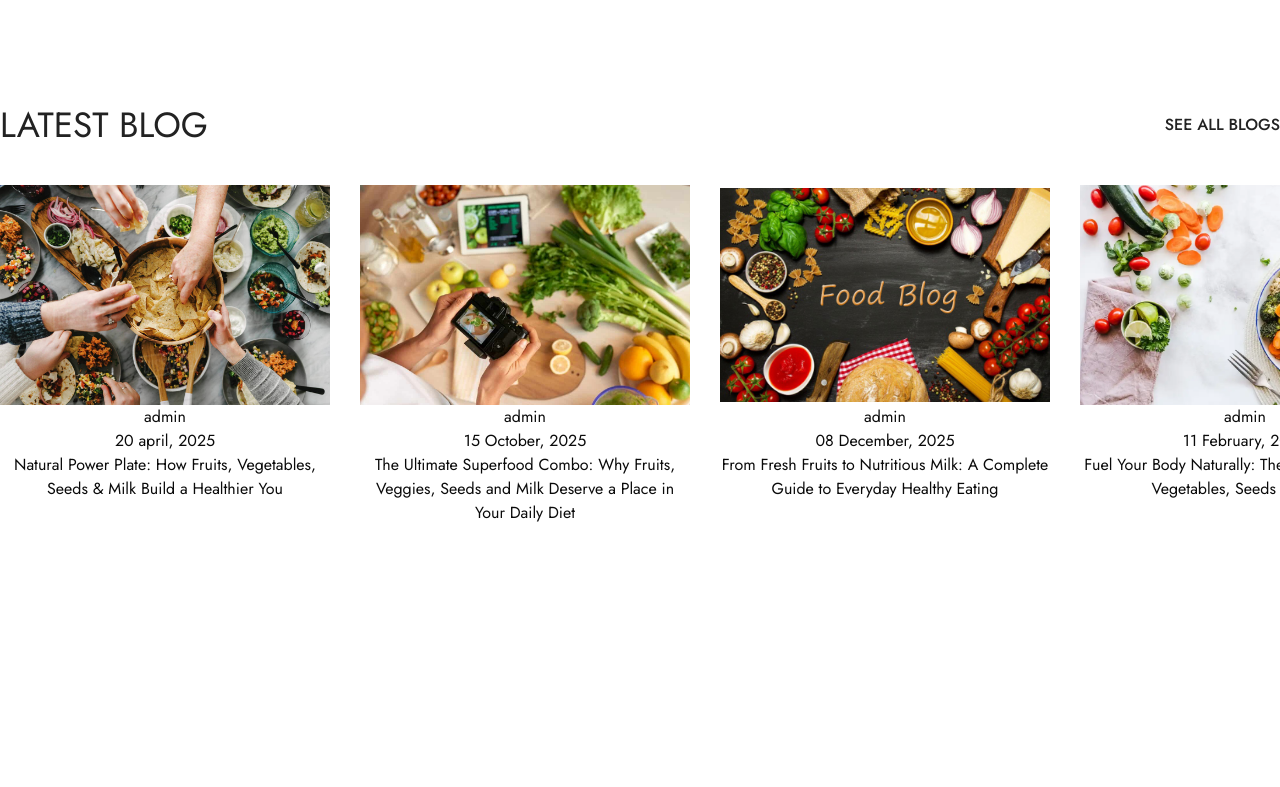
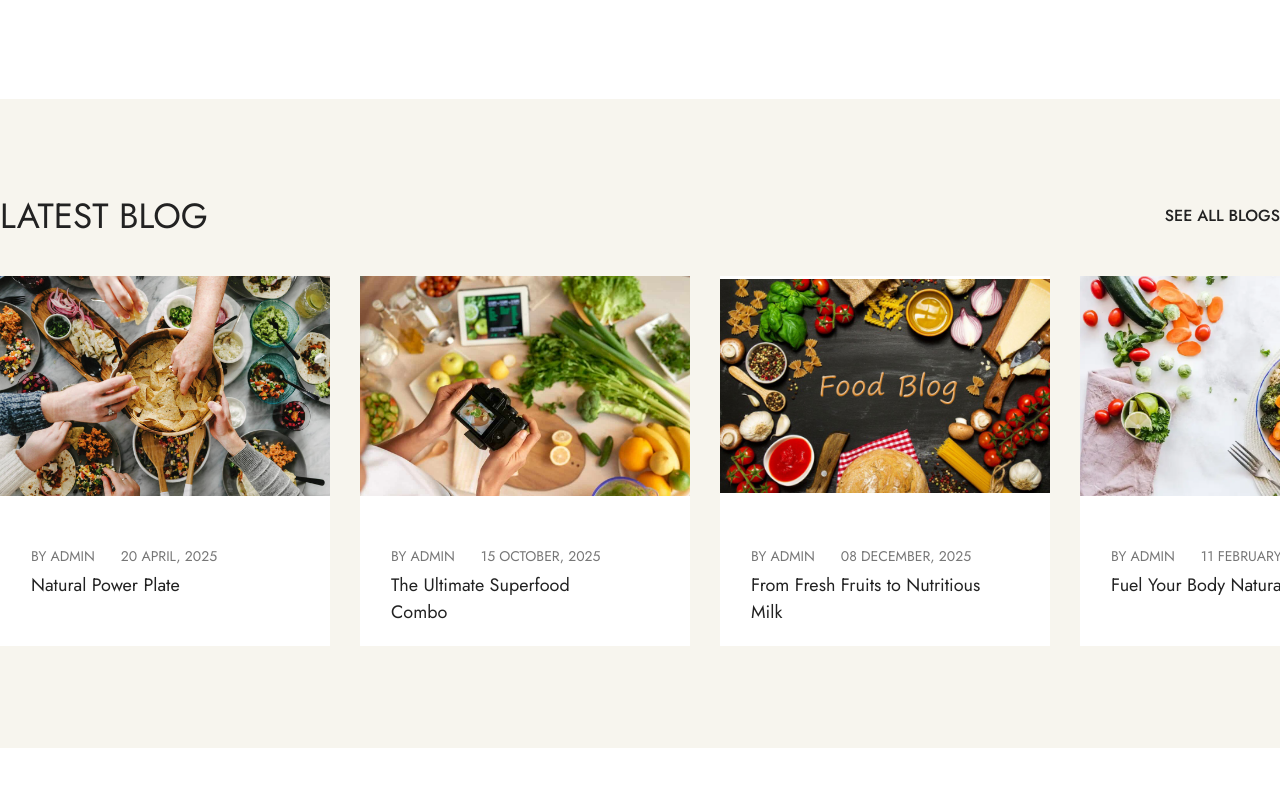
Before and after one commit to ayeshatahsin11/Uomo-E-commerce, a Next.js app: page / in a window 1280 px wide. Shown: the part 4022-4809 px from the top of the page. Before the commit the page ends 4547 px from the top, so only its background shows below. Built offline with nearby package versions, Linux system fonts and the light colour scheme.

Commit message:
blog part done

```diff
--- a/src/app/data/blog.json
+++ b/src/app/data/blog.json
@@ -4,7 +4,7 @@
         "image": "/images/blog.jpg",
         "author" : "admin",
         "date" : "20 april, 2025",
-        "about" : "Natural Power Plate: How Fruits, Vegetables, Seeds & Milk Build a Healthier You"
+        "about" : "Natural Power Plate"
 
     },
     {
@@ -12,7 +12,7 @@
         "image": "/images/blog01.jpg",
         "author" : "admin",
         "date" : "15 October, 2025",
-        "about" : "The Ultimate Superfood Combo: Why Fruits, Veggies, Seeds and Milk Deserve a Place in Your Daily Diet"
+        "about" : "The Ultimate Superfood Combo"
 
     },
     {
@@ -20,7 +20,7 @@
         "image": "/images/blog02.jpg",
         "author" : "admin",
         "date" : "08 December, 2025",
-        "about" : "From Fresh Fruits to Nutritious Milk: A Complete Guide to Everyday Healthy Eating"
+        "about" : "From Fresh Fruits to Nutritious Milk"
 
     },
     {
@@ -28,7 +28,7 @@
         "image": "/images/blog03.jpg",
         "author" : "admin",
         "date" : "11 February, 2026",
-        "about" : "Fuel Your Body Naturally: The Benefits of Fruits, Vegetables, Seeds and Milk"
+        "about" : "Fuel Your Body Naturally"
 
     }
 ]
--- a/src/components/layout/Contents/Blog.jsx
+++ b/src/components/layout/Contents/Blog.jsx
@@ -5,7 +5,7 @@ import BlogNews from './BlogNews'
 
 const Blog = () => {
   return (
-    <section className='mt-25'>
+    <section className='mt-25 bg-[#F7F5EE] mb-25 pt-22.75 pb-25.5'>
         <Container>
             <div className="flex justify-between items-center">
            <Titles name="latest blog" />
--- a/src/components/layout/Contents/BlogNews.jsx
+++ b/src/components/layout/Contents/BlogNews.jsx
@@ -1,8 +1,8 @@
-"use client"
-import { useState, useEffect } from 'react'
-import React from 'react'
-import Container from '../Container'
-import Image from 'next/image'
+"use client";
+import { useState, useEffect } from "react";
+import React from "react";
+import Container from "../Container";
+import Image from "next/image";
 
 const BlogNews = () => {
   const [blog, setBlog] = useState([]);
@@ -18,9 +18,9 @@ const BlogNews = () => {
   return (
     <>
       <Container>
-         <div className='flex gap-7.5 mt-8.5 text-center'>
-           {blog?.map((item)=>(
-            <div key={item.id} className='group'>
+        <div className="flex gap-7.5 mt-8.5">
+          {blog?.map((item) => (
+            <div key={item.id} className="w-82.5 h-auto bg-white">
               <div className="relative w-82.5 h-55 overflow-hidden">
                 <Image
                   src={item?.image}
@@ -30,15 +30,21 @@ const BlogNews = () => {
                   className="object-contain cursor-pointer"
                 />
               </div>
-            <h3>{item?.author}</h3>
+              <div className="pt-6  pb-5 pl-7.75 pr-15">
+                <div className="flex gap-6.5 text-sm text-primary-gray leading-6 mt-6 uppercase">
+                  <h3>By {item?.author}</h3>
                   <h4>{item?.date}</h4>
-            <h2>{item?.about}</h2>
+                </div>
+                <h2 className="text-[18px] text-primary-black mt-1">
+                  {item?.about}
+                </h2>
+              </div>
             </div>
           ))}
         </div>
       </Container>
     </>
-  )
-}
+  );
+};
 
-export default BlogNews
+export default BlogNews;
```
Lines whose indentation alone changed are shown as unchanged.
